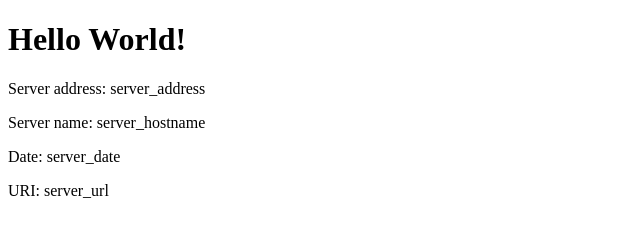
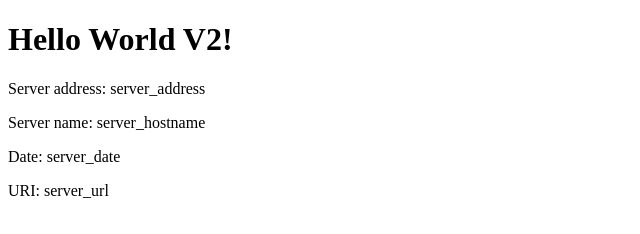
Before and after one commit to ralliee777/eks-example, a plain HTML site: page src/index.html in a window 1280 px wide. Shown: the full height of the page, 0-640 px from the left. Drawn offline with Linux system fonts and the light colour scheme.

Commit message:
v2 Updating home page

```diff
--- a/src/index.html
+++ b/src/index.html
@@ -1,12 +1,12 @@
 <!DOCTYPE html>
 <html>
 <head>
-  <title>Hello World</title>
+  <title>Hello World V2</title>
 </head>
 
 <body>
 <div class="info">
-<h1>Hello World!</h1>
+<h1>Hello World V2!</h1>
 <p><span>Server&nbsp;address:</span> <span>server_address</span></p>
 <p><span>Server&nbsp;name:</span> <span>server_hostname</span></p>
 <p class="smaller"><span>Date:</span> <span>server_date</span></p>
```
